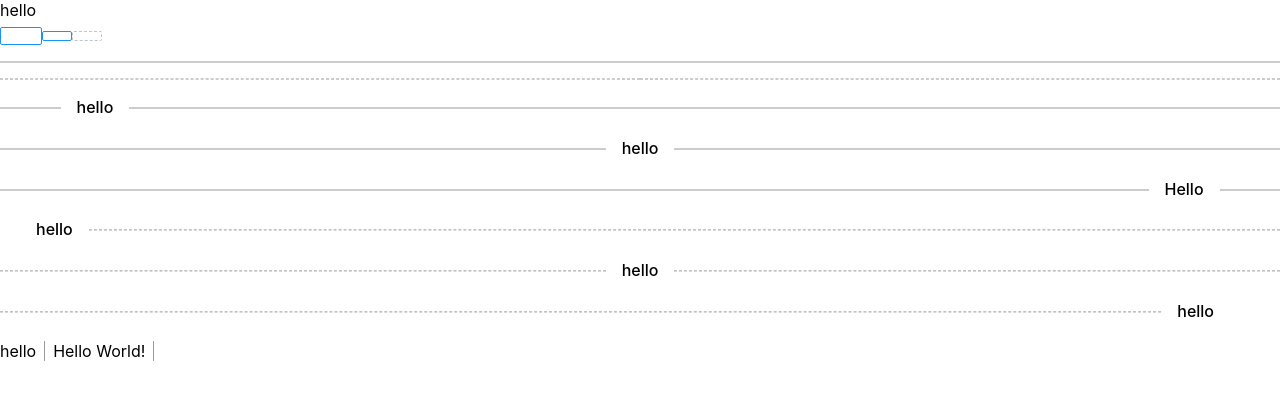
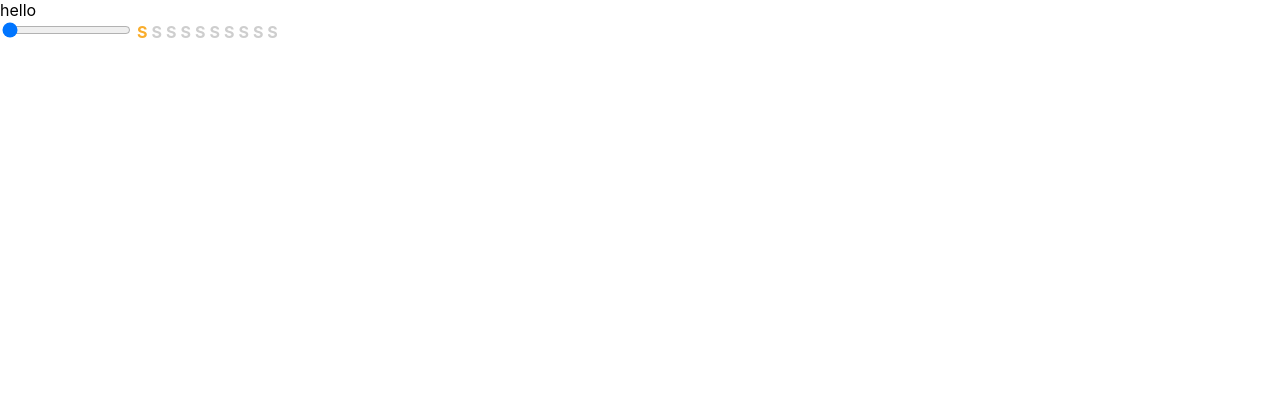
Before and after one commit to smeekas/simform-ui, a React (Create React App) app: page / in a window 1280 px wide. Shown: the top 400 px of the page. Built offline with nearby package versions, Linux system fonts and the light colour scheme; the HTML template or start-up script is replaced by a standard one.

Commit message:
feature: Rating component

```diff
--- a/src/App.tsx
+++ b/src/App.tsx
@@ -1,42 +1,45 @@
-import React, { MouseEventHandler } from "react";
+import React, {
+  MouseEventHandler,
+  useCallback,
+  useEffect,
+  useState,
+} from "react";
 import Button from "./components/Button/Button";
 import Divider from "./components/Divider/Divider";
+import Rating from "./components/Rating/Rating";
 
 function App() {
   const ref = React.useRef<HTMLButtonElement>(null);
   const handler: MouseEventHandler = (e) => {
     // console.log(ref)
   };
+  const changeHandler = useCallback(() => console.log(), []);
+  useEffect(() => {
+    console.log("worked");
+  }, [changeHandler]);
+  const [ran, setRan] = useState(1);
   return (
     <div className="App">
       <div>hello</div>
-      <Button size="large" ghost onClick={handler} varient="primary" />
-      <Button size="medium" ghost onClick={handler} varient="primary" />
-      <Button onClick={handler} varient="dashed" />
-      <Divider></Divider>
-      <Divider varient="dashed"></Divider>
-      <Divider orientation="left">hello</Divider>
-      <Divider orientation="center">hello</Divider>
-      <Divider orientation="right">Hello</Divider>
-      <Divider varient="dashed" orientationMargin={20} orientation="left">
-        hello
-      </Divider>
-      <Divider varient="dashed">hello</Divider>
-      <Divider varient="dashed" orientationMargin={50} orientation="right">
-        hello
-      </Divider>
-      hello
-      <Divider type="vertical"></Divider>
-      Hello World!
-      <Divider type="vertical"></Divider>
-      {/* <Divider type="horizontal">rgt</Divider> */}
+      <input
+        type={"range"}
+        value={ran}
+        onChange={(e) => setRan(+e.target.value)}
+        min={1}
+        max={5}
+      />
+      <Rating
+        value={ran}
+        count={10}
+        allowClear
+        character="S"
+        onHoverChange={(count) => {
+          console.log(count);
+        }}
+        onChange={changeHandler}
+      />
     </div>
   );
 }
 
 export default App;
-//TODO COLOR VARIABLES
-//TODO button component
-//TODO --> button default design
-//TODO --> button varient design design
-//TODO --> button icon support
--- /dev/null
+++ b/src/components/Rating/Rating.scss
@@ -0,0 +1,35 @@
+.zen-rating {
+//   display: flex;
+  display: inline-flex;
+  flex-wrap: wrap;
+  // border: 1px solid blue;
+}
+.zen-star {
+  // width: 25px;
+  cursor: pointer;
+  padding-left: 4px;
+  // height: 25px;
+  stroke: black;
+  transition: all 150ms linear;
+}
+.zen-star:hover {
+    transform: scale(1.1);
+  }
+.zen-fill {
+  color: #f9ad2c;
+  stroke: #f9ad2c;
+
+}
+.zen-empty{
+    color: #cecece;
+    stroke: #cecece;
+}
+
+.zen-rating-disabled{
+  .zen-star{
+    cursor: auto;
+  }
+  .zen-star:hover{
+    transform: scale(1);
+  }
+}
--- /dev/null
+++ b/src/components/Rating/Rating.tsx
@@ -0,0 +1,280 @@
+import classNames from "classnames";
+import React, {
+  CSSProperties,
+  MouseEventHandler,
+  useCallback,
+  useEffect,
+  useState,
+} from "react";
+import useMemoizeFunction from "../../hook/useMemoizefunction";
+import "./Rating.scss";
+type RatingPropsType = {
+  disabled?: boolean;
+  className?: string;
+  onChange?: (count: number) => void;
+  onHoverChange?: (count: number) => void;
+  allowClear?: boolean;
+  value?: number;
+  style?: CSSProperties;
+  fillColor?: string;
+  fontSize?: number;
+  fillBackgroundColor?: string;
+  count?: number;
+  character?: React.ReactNode;
+  // events
+};
+const Rating = React.forwardRef<HTMLElement, RatingPropsType>((props, ref) => {
+  const {
+    onChange: onChangeWithoutCallback = () => {},
+
+    disabled,
+    allowClear,
+    value = 0,
+    className,
+    fillBackgroundColor,
+    fillColor,
+    count = 5,
+    character,
+    style,
+    fontSize,
+    onHoverChange: onHoverChangeWithoutCallback = () => {},
+  } = props;
+  // console.log(value);
+
+  // console.log(onChange);
+  // const onChange = useCallback(onChangeWithoutCallback, [
+  //   onChangeWithoutCallback,
+  // ]);
+  const onChange = useMemoizeFunction(onChangeWithoutCallback);
+  const onHoverChange = useMemoizeFunction(onHoverChangeWithoutCallback);
+
+  const [fill, setFill] = useState<number | null>(null);
+  useEffect(() => {
+    if (value !== undefined) {
+      setFill(value - 1);
+    }
+  }, [value]);
+  const [hover, setHover] = useState<number | null>(null);
+  const classnames = classNames({
+    [`zen-rating-disabled`]: disabled,
+  });
+  const setFillHandler = (index: number) => {
+    if (!disabled) {
+      setFill(index);
+    }
+  };
+  const setHoverHandler = (index: number) => {
+    if (!disabled) {
+      setHover(index);
+    }
+  };
+  const setHoverInitial: MouseEventHandler = (e) => {
+    if (!disabled) {
+      setHover(null);
+    }
+  };
+  const clearHandler = () => {
+    if (allowClear && !disabled) {
+      setFill(null);
+      setHover(null);
+    }
+  };
+  useEffect(() => {
+    if (fill != null) {
+      onChange(fill + 1);
+    } else {
+      onChange(0);
+    }
+  }, [fill, onChange]);
+
+  useEffect(() => {
+    if (hover != null) {
+      onHoverChange(hover + 1);
+    } else {
+      onHoverChange(0);
+    }
+  }, [hover, onHoverChange]);
+  useEffect(() => {
+    if (onHoverChange) {
+    }
+  }, [hover, onHoverChange]);
+
+  const emptyOrFillClass = (index: number) => {
+    return hover != null
+      ? index <= hover
+        ? "zen-fill"
+        : "zen-empty"
+      : fill != null && index <= fill
+      ? "zen-fill"
+      : "zen-empty";
+  };
+  return (
+    <span
+      className={`zen-rating ${classnames} ${className}`}
+      onMouseLeave={(e) => setHoverInitial(e)}
+      ref={ref}
+      style={style}
+    >
+      {value <= count &&
+        Array(count)
+          .fill(0)
+          .map((star, index) => {
+            return (
+              <div
+                key={index}
+                onClick={() => setFillHandler(index)}
+                onMouseEnter={() => setHoverHandler(index)}
+                onDoubleClick={() => {
+                  clearHandler();
+                }}
+                style={
+                  emptyOrFillClass(index) === "zen-fill"
+                    ? fillColor
+                      ? {
+                          color: fillColor,
+                          stroke: fillColor,
+                        }
+                      : {}
+                    : fillBackgroundColor
+                    ? {
+                        color: fillBackgroundColor,
+                        stroke: fillBackgroundColor,
+                      }
+                    : {}
+                }
+                className={`zen-star ${emptyOrFillClass(index)}`}
+              >
+                {!character ? (
+                  <svg
+                    viewBox="0 0 24 24"
+                    aria-hidden="true"
+                    style={{ width: "25px" }}
+                    fill="currentColor"
+                  >
+                    <path d="M12 17.27L18.18 21l-1.64-7.03L22 9.24l-7.19-.61L12 2 9.19 8.63 2 9.24l5.46 4.73L5.82 21z"></path>
+                  </svg>
+                ) : (
+                  // STAR
+                  // "A"
+                  //TODO
+                  <span style={{ fontSize: fontSize, fontWeight: "bold" }}>
+                    {character}
+                  </span>
+                )}
+              </div>
+              /*  <svg
+                focusable="false"
+                key={index}
+                aria-hidden="true"
+                onClick={() => setFillHandler(index)}
+                onMouseEnter={() => setHoverHandler(index)}
+                //   onMouseLeave={() => setHoverInitial()}
+                onDoubleClick={() => {
+                  clearHandler();
+                }}
+                viewBox="0 0 24 24"
+                fill="currentColor"
+                style={
+                  emptyOrFillClass(index) === "zen-fill"
+                    ? fillColor
+                      ? {
+                          color: fillColor,
+                          stroke: fillColor,
+                        }
+                      : {}
+                    : fillBackgroundColor
+                    ? {
+                        color: fillBackgroundColor,
+                        stroke: fillBackgroundColor,
+                      }
+                    : {}
+                }
+                className={`zen-star ${emptyOrFillClass(index)}`}
+              >
+                <path d="M12 17.27L18.18 21l-1.64-7.03L22 9.24l-7.19-.61L12 2 9.19 8.63 2 9.24l5.46 4.73L5.82 21z"></path>
+              </svg>
+              */
+            );
+          })}
+    </span>
+  );
+});
+
+export default Rating;
+
+/*
+
+  const [fill, setFill] = useState([1, 1, 1, 0, 0]);
+  const [hover, setHover] = useState([0, 0, 0, 0, 0]);
+  const setFillHandler = (index: number) => {
+    // console.log(index);
+    setFill((prev) => {
+      prev.fill(0);
+      prev = prev.map((item, i) => {
+        if (i <= index) {
+          return 1;
+        } else {
+          return 0;
+        }
+      });
+
+      return prev;
+    });
+  };
+  const setHoverHandler = (index: number) => {
+    console.log("entered"+index);
+    setHover((prev) => {
+      prev.fill(0);
+      prev = prev.map((item, i) => {
+        if (i <= index) {
+          return 1;
+        } else {
+          return 0;
+        }
+      });
+
+      return prev;
+    });
+  };
+  const setHoverInitial = () => {
+    console.log("leaved");
+    setHover(fill);
+  };
+
+*/
+
+// if (item === 0) {
+//   return (
+//     <svg
+//       focusable="false"
+//       key={index}
+//       aria-hidden="true"
+//       viewBox="0 0 24 24"
+//       fill="currentColor"
+//       onClick={() => setFillHandler(index)}
+//       onMouseEnter={() => setHoverHandler(index)}
+//       onMouseLeave={() => setHoverInitial()}
+//       className="zen-star zen-empty"
+//       data-testid="StarIcon"
+//     >
+//       <path d="M12 17.27L18.18 21l-1.64-7.03L22 9.24l-7.19-.61L12 2 9.19 8.63 2 9.24l5.46 4.73L5.82 21z"></path>
+//     </svg>
+//   );
+// } else {
+//   return (
+//     <svg
+//       focusable="false"
+//       key={index}
+//       aria-hidden="true"
+//       onClick={() => setFillHandler(index)}
+//       onMouseEnter={() => setHoverHandler(index)}
+//       onMouseLeave={() => setHoverInitial()}
+//       viewBox="0 0 24 24"
+//       fill="currentColor"
+//       className="zen-star zen-fill"
+//       data-testid="StarIcon"
+//     >
+//       <path d="M12 17.27L18.18 21l-1.64-7.03L22 9.24l-7.19-.61L12 2 9.19 8.63 2 9.24l5.46 4.73L5.82 21z"></path>
+//     </svg>
+//   );
+// }
--- /dev/null
+++ b/src/hook/useMemoizefunction.ts
@@ -0,0 +1,5 @@
+import { useCallback } from "react";
+function useMemoizeFunction(func: Function) {
+  return useCallback(func, [func]);
+}
+export default useMemoizeFunction;
```
